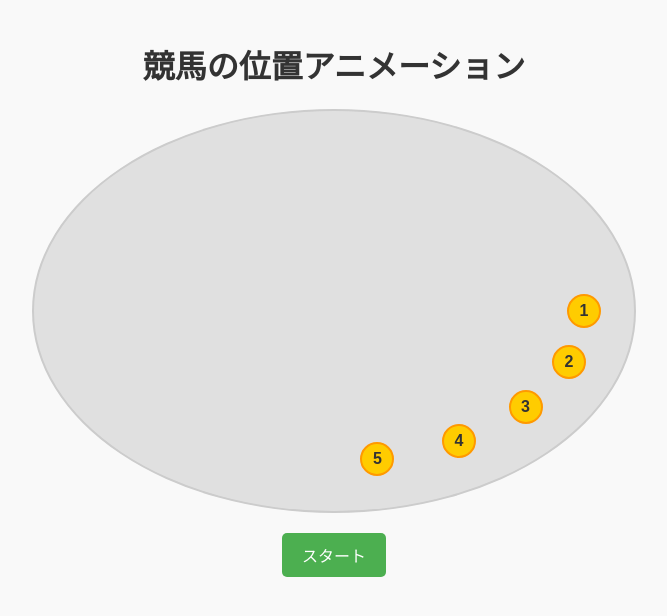
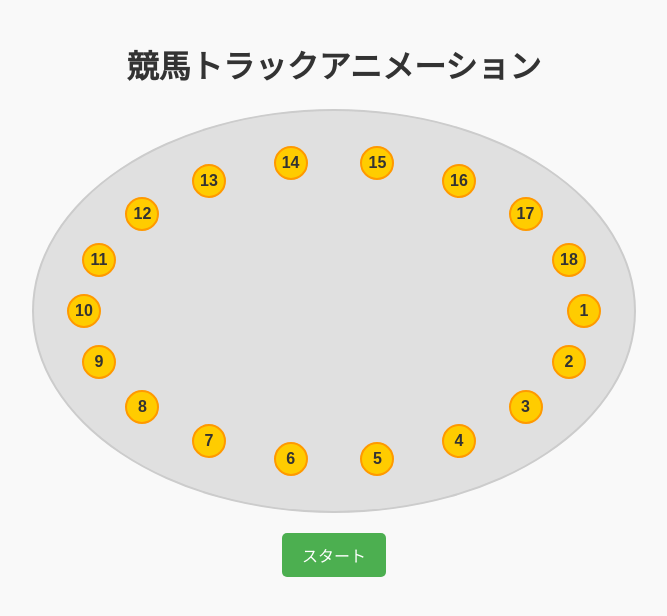
Before and after one commit to coro0224/keiba, a plain HTML site: page index.html in a window 1280 px wide. Shown: the whole page, without its empty margins (306-973 px from the left). Drawn offline with Linux system fonts and the light colour scheme.

Commit message:
Update index.html

```diff
--- a/index.html
+++ b/index.html
@@ -3,23 +3,33 @@
 <head>
   <meta charset="UTF-8">
   <meta name="viewport" content="width=device-width, initial-scale=1.0">
-  <title>競馬位置アニメーション</title>
+  <title>競馬アニメーション</title>
   <link rel="stylesheet" href="styles.css">
 </head>
 <body>
-  <h1>競馬の位置アニメーション</h1>
+  <h1>競馬トラックアニメーション</h1>
   <div id="track">
-    <div id="horses">
-      <!-- 馬の位置アイコン -->
-      <div class="horse" id="horse1">1</div>
-      <div class="horse" id="horse2">2</div>
-      <div class="horse" id="horse3">3</div>
-      <div class="horse" id="horse4">4</div>
-      <div class="horse" id="horse5">5</div>
-    </div>
+    <!-- 馬アイコンを18個作成 -->
+    <div class="horse" id="horse1">1</div>
+    <div class="horse" id="horse2">2</div>
+    <div class="horse" id="horse3">3</div>
+    <div class="horse" id="horse4">4</div>
+    <div class="horse" id="horse5">5</div>
+    <div class="horse" id="horse6">6</div>
+    <div class="horse" id="horse7">7</div>
+    <div class="horse" id="horse8">8</div>
+    <div class="horse" id="horse9">9</div>
+    <div class="horse" id="horse10">10</div>
+    <div class="horse" id="horse11">11</div>
+    <div class="horse" id="horse12">12</div>
+    <div class="horse" id="horse13">13</div>
+    <div class="horse" id="horse14">14</div>
+    <div class="horse" id="horse15">15</div>
+    <div class="horse" id="horse16">16</div>
+    <div class="horse" id="horse17">17</div>
+    <div class="horse" id="horse18">18</div>
   </div>
   <button id="start-animation">スタート</button>
-
   <script src="script.js"></script>
 </body>
 </html>
```
